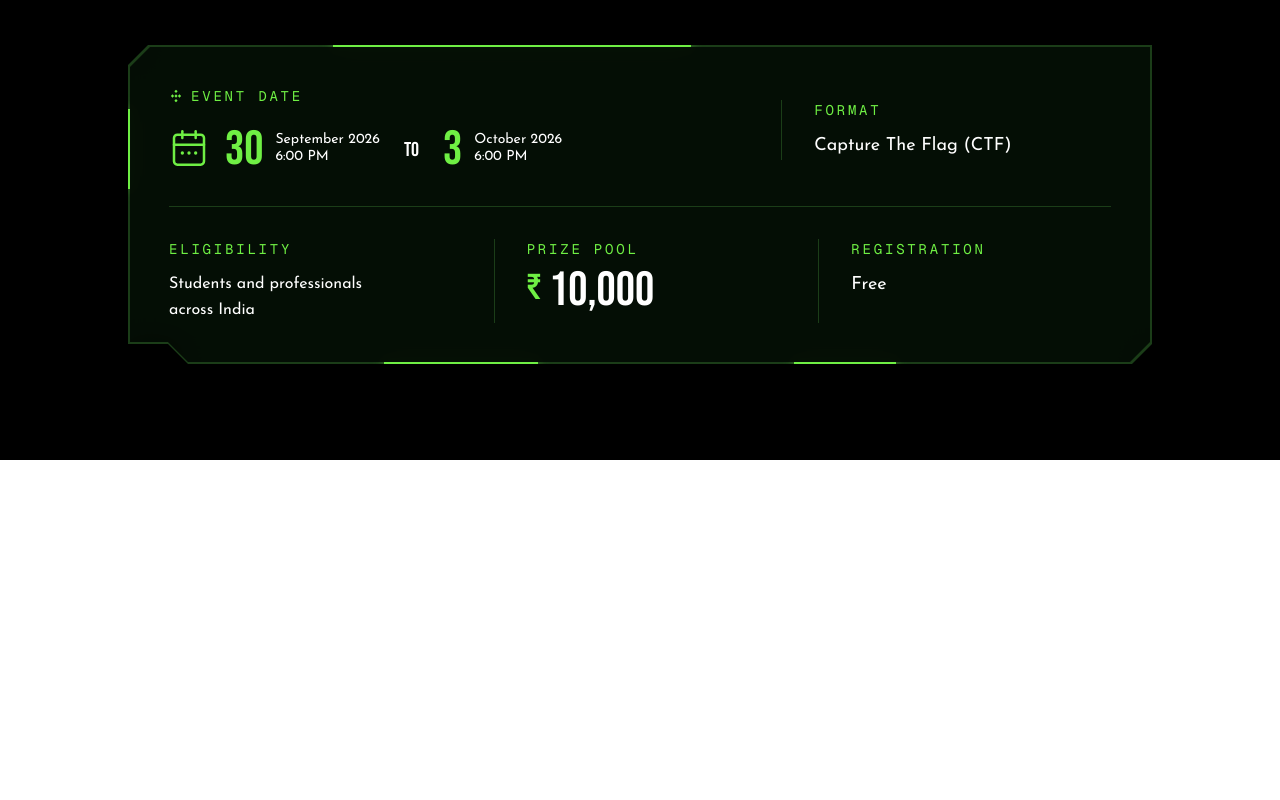
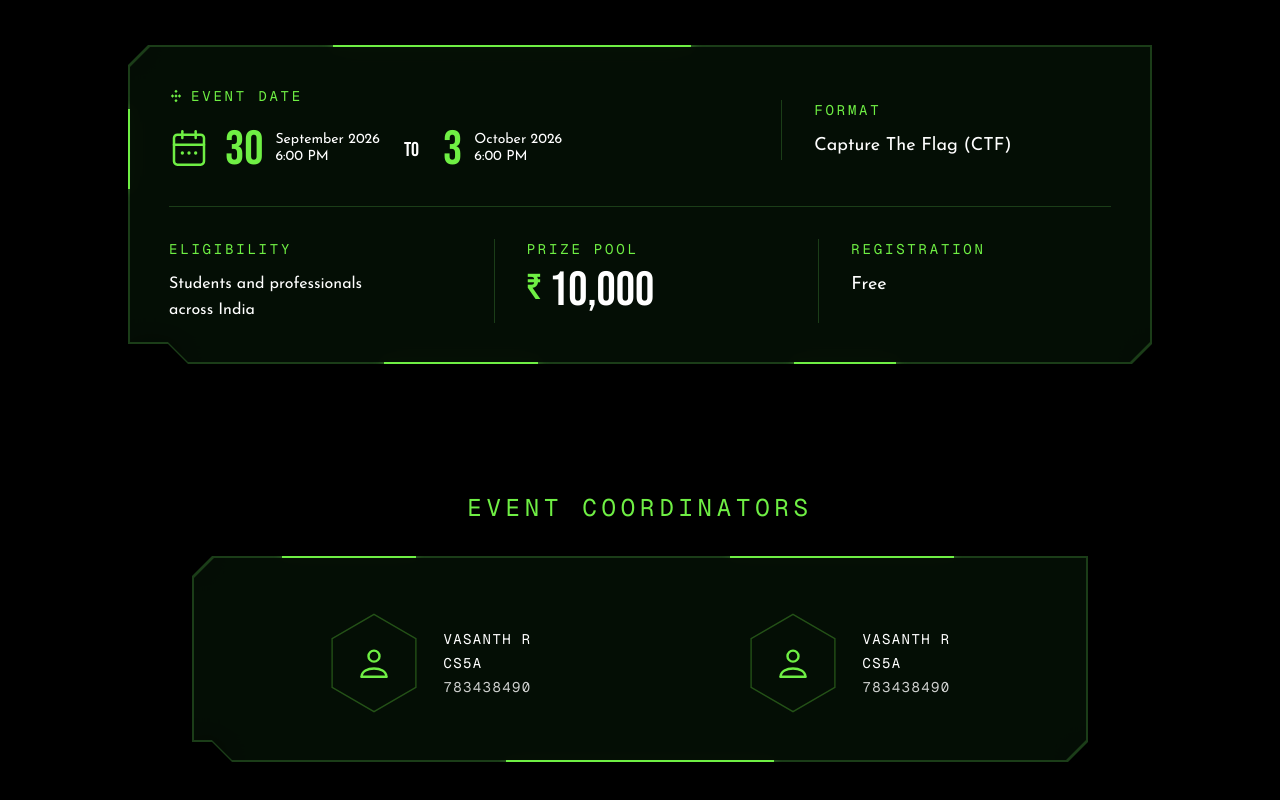
Before and after one commit to diyajojo/cyberquest, a Next.js app: page / in a window 1280 px wide. Shown: the part 1185-1985 px from the top of the page. Before the commit the page ends 1645 px from the top, so only its background shows below. Built offline with nearby package versions, Linux system fonts and the light colour scheme.

Commit message:
feat: add Event Coordinators section with styled container and contact details

```diff
--- a/src/app/page.tsx
+++ b/src/app/page.tsx
@@ -329,6 +329,76 @@ export default function Home() {
           </div>
         </div>
       </section>
+
+      {/* ── Event Coordinators Section ── */}
+      <section className="relative z-10 flex flex-col items-center w-full px-4 py-8 pb-32">
+        <h3 className="text-[#6FEF44] font-mono uppercase tracking-[0.2em] text-xl sm:text-2xl mb-8">Event Coordinators</h3>
+
+        <div className="relative w-full max-w-4xl p-[1px]">
+          {/* Outer glowing border shape */}
+          <div
+            className="absolute inset-0 bg-[#1b3d18]"
+            style={{
+              clipPath: "polygon(20px 0, 100% 0, 100% calc(100% - 20px), calc(100% - 20px) 100%, 40px 100%, 20px calc(100% - 20px), 0 calc(100% - 20px), 0 20px)"
+            }}
+          >
+            {/* Glowing accent bars */}
+            <div className="absolute top-0 left-[10%] w-[15%] h-[2px] bg-[#6FEF44] shadow-[0_0_10px_#6FEF44]"></div>
+            <div className="absolute top-0 right-[15%] w-[25%] h-[2px] bg-[#6FEF44] shadow-[0_0_10px_#6FEF44]"></div>
+            <div className="absolute bottom-0 left-[35%] w-[30%] h-[2px] bg-[#6FEF44] shadow-[0_0_10px_#6FEF44]"></div>
+          </div>
+
+          {/* Inner dark container */}
+          <div
+            className="relative bg-[#030904]/90 backdrop-blur-md w-full h-full p-8 sm:p-12"
+            style={{
+              clipPath: "polygon(21px 1px, calc(100% - 1px) 1px, calc(100% - 1px) calc(100% - 21px), calc(100% - 21px) calc(100% - 1px), 39px calc(100% - 1px), 19px calc(100% - 21px), 1px calc(100% - 21px), 1px 21px)"
+            }}
+          >
+
+            {/* Coordinators Grid */}
+            <div className="grid grid-cols-1 sm:grid-cols-2 gap-10 mt-6 sm:mt-2">
+               {/* Coordinator 1 */}
+               <div className="flex flex-col sm:flex-row items-center sm:items-start gap-6 sm:justify-center">
+                  <div className="shrink-0 relative w-[90px] h-[100px] flex items-center justify-center">
+                    <svg className="absolute inset-0 w-full h-full text-[#6FEF44]/30" viewBox="0 0 64 74" fill="none">
+                      <polygon points="32,1 63,19 63,55 32,73 1,55 1,19" stroke="currentColor" strokeWidth="1" />
+                    </svg>
+                    <svg className="w-11 h-11 text-[#6FEF44] relative z-10" viewBox="0 0 64 64" fill="none">
+                      <circle cx="32" cy="22" r="8" stroke="currentColor" strokeWidth="3.5" />
+                      <path d="M 14 52 C 14 36, 50 36, 50 52" stroke="currentColor" strokeWidth="3.5" strokeLinecap="round" />
+                      <line x1="14" y1="52" x2="50" y2="52" stroke="currentColor" strokeWidth="3.5" strokeLinecap="round" />
+                    </svg>
+                  </div>
+                  <div className="flex flex-col font-mono text-sm tracking-widest text-center sm:text-left mt-2 sm:mt-4">
+                    <span className="text-white mb-1">VASANTH R</span>
+                    <span className="text-white mb-1">CS5A</span>
+                    <span className="text-[#white] opacity-80">783438490</span>
+                  </div>
+               </div>
+
+               {/* Coordinator 2 */}
+               <div className="flex flex-col sm:flex-row items-center sm:items-start gap-6 sm:justify-center">
+                  <div className="shrink-0 relative w-[90px] h-[100px] flex items-center justify-center">
+                    <svg className="absolute inset-0 w-full h-full text-[#6FEF44]/30" viewBox="0 0 64 74" fill="none">
+                      <polygon points="32,1 63,19 63,55 32,73 1,55 1,19" stroke="currentColor" strokeWidth="1" />
+                    </svg>
+                    <svg className="w-11 h-11 text-[#6FEF44] relative z-10" viewBox="0 0 64 64" fill="none">
+                      <circle cx="32" cy="22" r="8" stroke="currentColor" strokeWidth="3.5" />
+                      <path d="M 14 52 C 14 36, 50 36, 50 52" stroke="currentColor" strokeWidth="3.5" strokeLinecap="round" />
+                      <line x1="14" y1="52" x2="50" y2="52" stroke="currentColor" strokeWidth="3.5" strokeLinecap="round" />
+                    </svg>
+                  </div>
+                  <div className="flex flex-col font-mono text-sm tracking-widest text-center sm:text-left mt-2 sm:mt-4">
+                    <span className="text-white mb-1">VASANTH R</span>
+                    <span className="text-white mb-1">CS5A</span>
+                    <span className="text-[#white] opacity-80">783438490</span>
+                  </div>
+               </div>
+            </div>
+          </div>
+        </div>
+      </section>
     </div>
   );
 }
```
